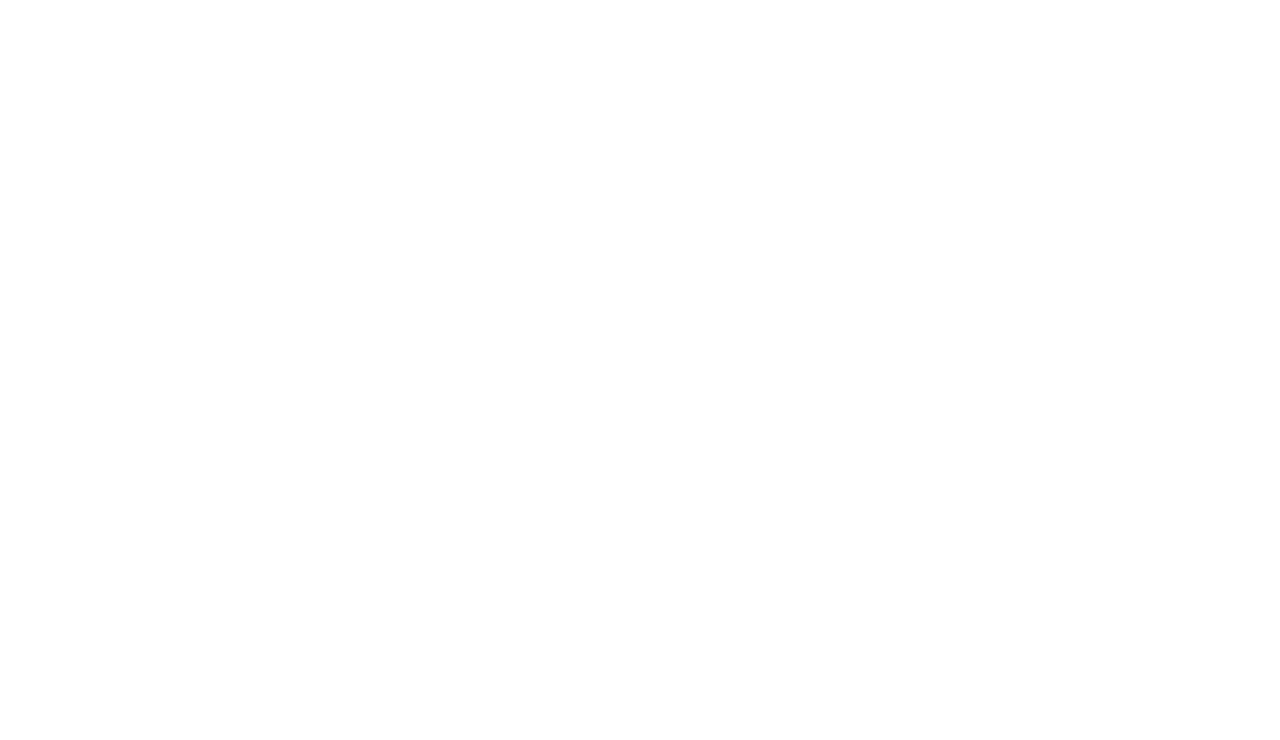
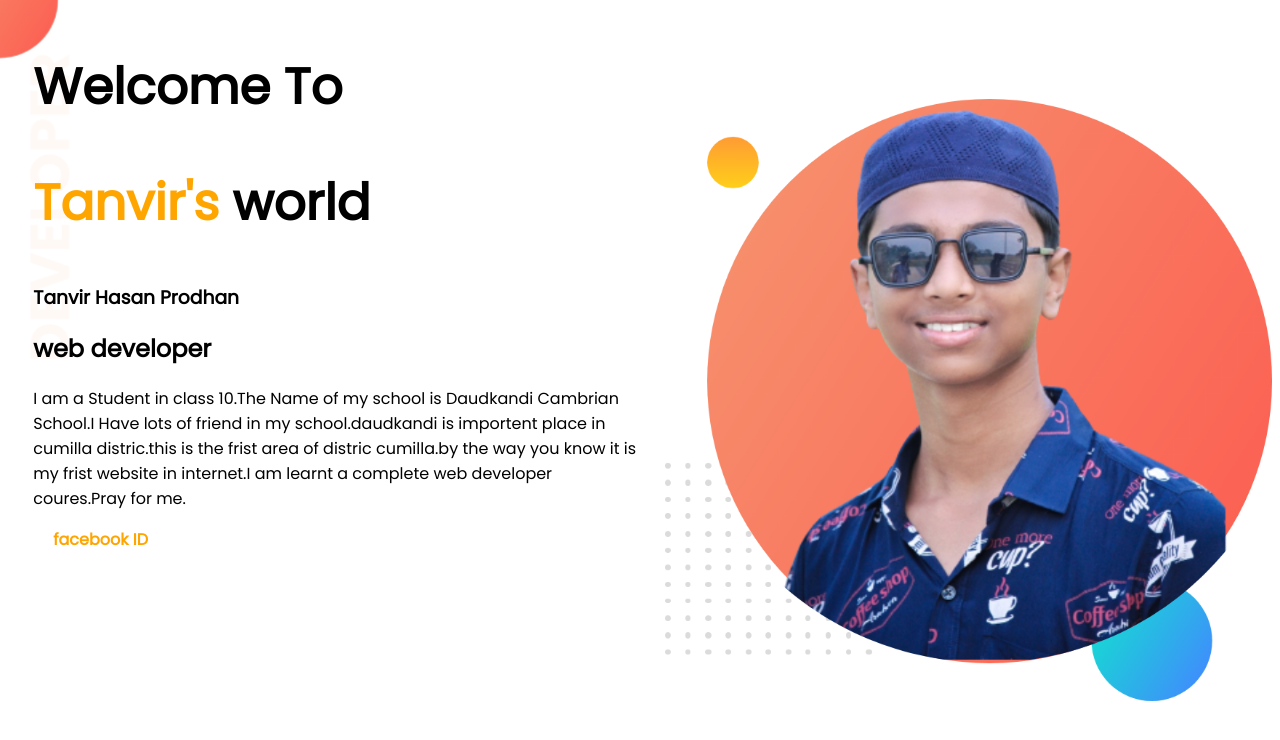
Before and after one commit to tanvirhasan31/developer-portfolio, a plain HTML site: page index.html in a window 1280 px wide. Drawn offline with Linux system fonts and the light colour scheme.

Commit message:
frist commit

```diff
--- a/index.html
+++ b/index.html
@@ -5,8 +5,25 @@
     <meta http-equiv="X-UA-Compatible" content="IE=edge">
     <meta name="viewport" content="width=device-width, initial-scale=1.0">
     <title>Tanvir portfolio</title>
+    <link rel="preconnect" href="https://fonts.googleapis.com">
+    <link rel="preconnect" href="https://fonts.googleapis.com">
+    <link rel="preconnect" href="https://fonts.gstatic.com" crossorigin>
+    <link href="https://fonts.googleapis.com/css2?family=Poppins&display=swap" rel="stylesheet">
+    <link rel="stylesheet" href="style.css">
 </head>
 <body>
+    <section>
+        <div class="half-width">
+            <h1>Welcome To</h1>
+            <h1> <span class="tanvir">Tanvir's</span> world</h1>
+            <h3>Tanvir Hasan Prodhan</h3>
+            <h2>web developer</h2>
+            <p>I am a Student in class 10.The Name of my school is Daudkandi Cambrian School.I Have lots of friend in my school.daudkandi is importent place in cumilla distric.this is the frist area of distric cumilla.by the way you know it is my frist website in internet.I am learnt a complete web developer coures.Pray for me.</p>
+            <a class="link-button" target="_blank" href="https://www.facebook.com/">facebook ID</a>
+            <a href=""></a>
+        </div>
+    <div class="half-width"><img src="my-bg.png" alt="loading....."></div>
+    </section>
 
 </body>
 </html>
--- a/style.css
+++ b/style.css
@@ -0,0 +1,30 @@
+body{
+    font-family: 'Poppins', sans-serif;
+    background-image: url(top-banner.png);
+    background-repeat: no-repeat;
+}
+h1{
+    font-size: 50px;
+}
+.tanvir{
+    color: orange;
+}
+section{
+    display: flex;
+}
+.half-width{
+    width: 50%;
+    padding-left: 2%;
+}
+.half-width img{
+   width: 100%;
+   padding-top: 15%;
+}
+.link-button{
+    text-decoration: none;
+    color: orange;
+    font-weight: 700;
+    padding: 10px 20px;
+    border-radius: 5%;
+    background-image: linear-gradient(orange tomato);
+}
```
Also changed, not shown: my-bg.png (added), top-banner.png (added).
